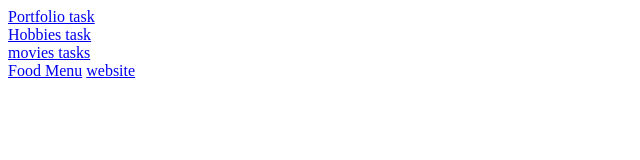
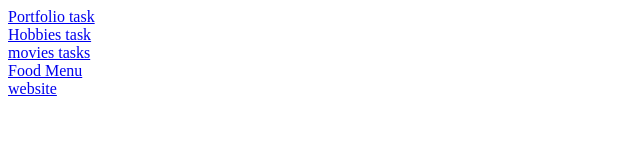
Before and after one commit to srividya1502/tasks-html, a plain HTML site: page index.html in a window 1280 px wide. Shown: the whole page, without its empty margins (0-640 px from the left). Drawn offline with Linux system fonts and the light colour scheme.

Commit message:
Update index.html

```diff
--- a/index.html
+++ b/index.html
@@ -9,7 +9,7 @@
     <a href="./portfolio.html">Portfolio task</a> <br>
     <a href="hobbies.html">Hobbies task</a><br>
     <a href="Fav Movie.html">movies tasks</a><br>
-    <a href="Restaurant menu.html">Food Menu</a>
+    <a href="Restaurant menu.html">Food Menu</a> <br>
     <a href="website/index.html">website</a>
 </body>
 </html>
```
